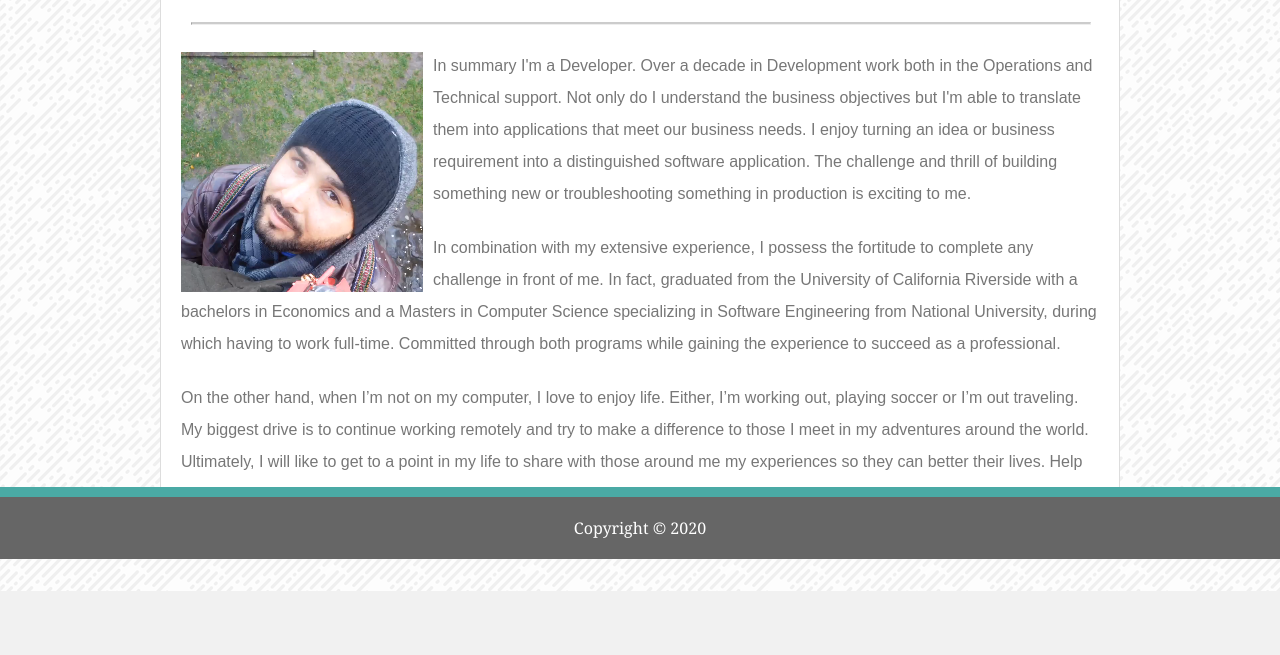
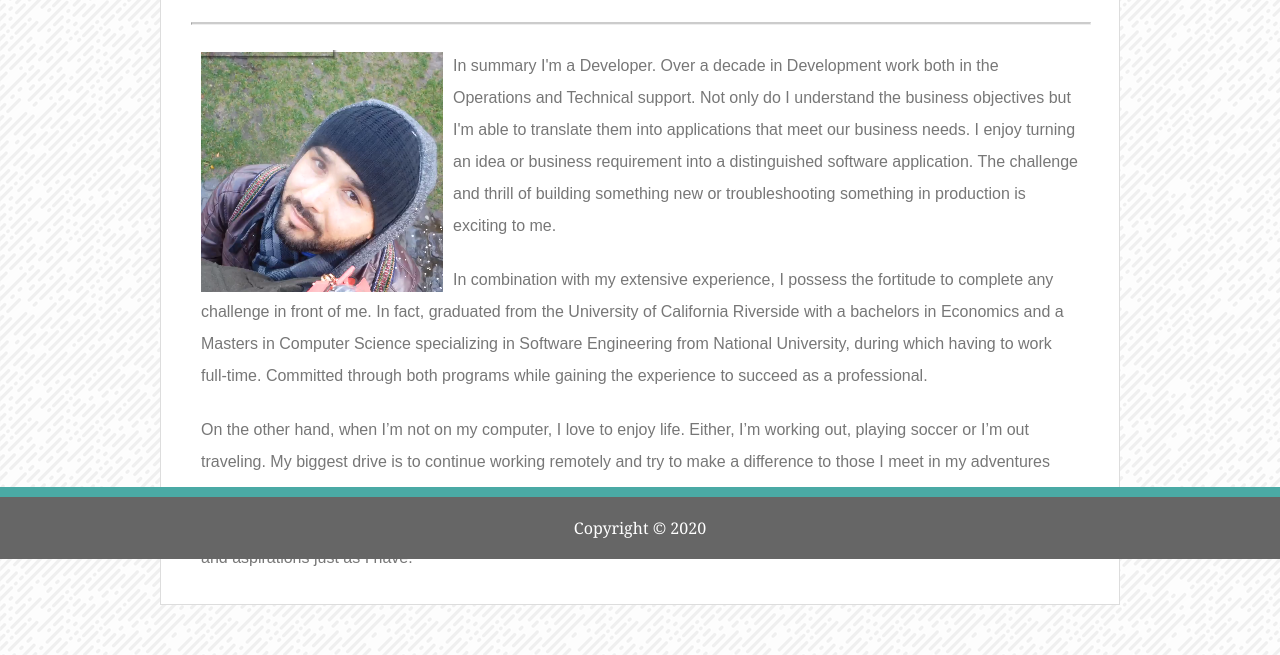
Before and after one commit to leivanoe1011/Basic-Portfolio, a plain HTML site: page index.html in a window 1280 px wide. Shown: the part 241-896 px from the top of the page. Before the commit the page ends 832 px from the top, so only its background shows below. Drawn offline with Linux system fonts and the light colour scheme.

Commit message:
added padding to main paragraph index style sheet

```diff
--- a/assets/css/style.css
+++ b/assets/css/style.css
@@ -137,6 +137,7 @@ main p {
     color: #777777;
     line-height: 2;
     font-family: Arial, Helvetica, sans-serif;
+    padding: 0px 20px 0px 20px;
     /* overflow: auto; */
 
 }
```
